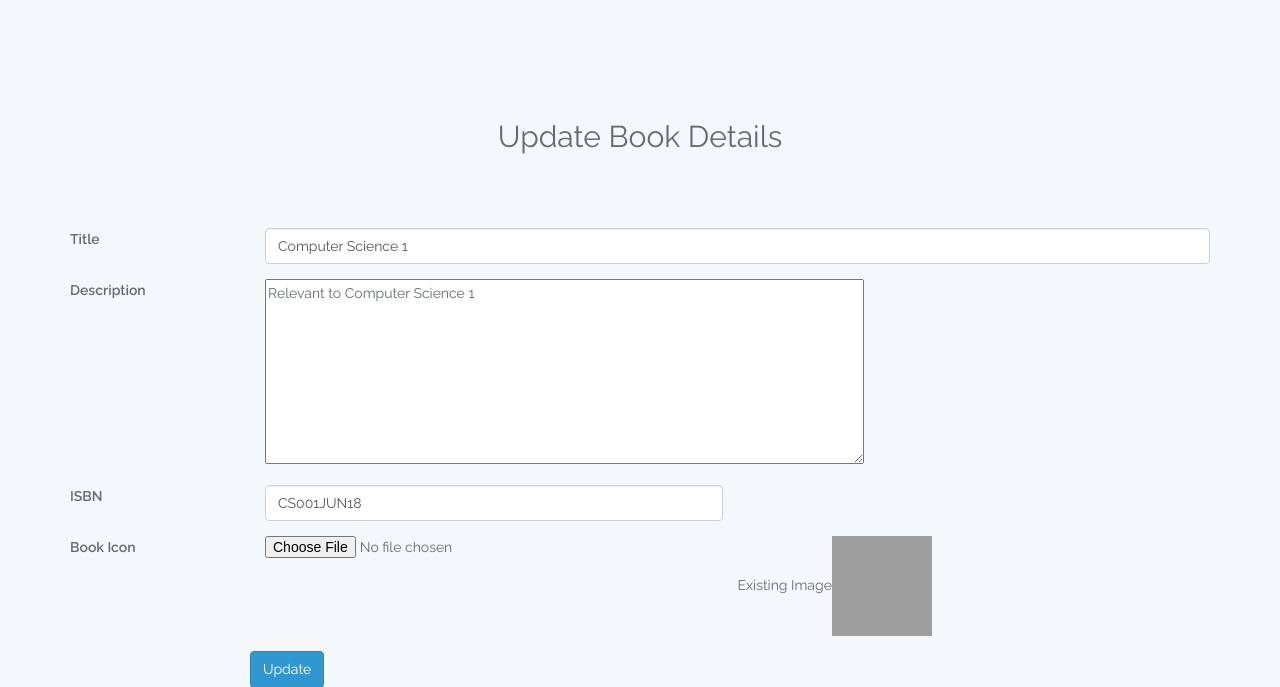
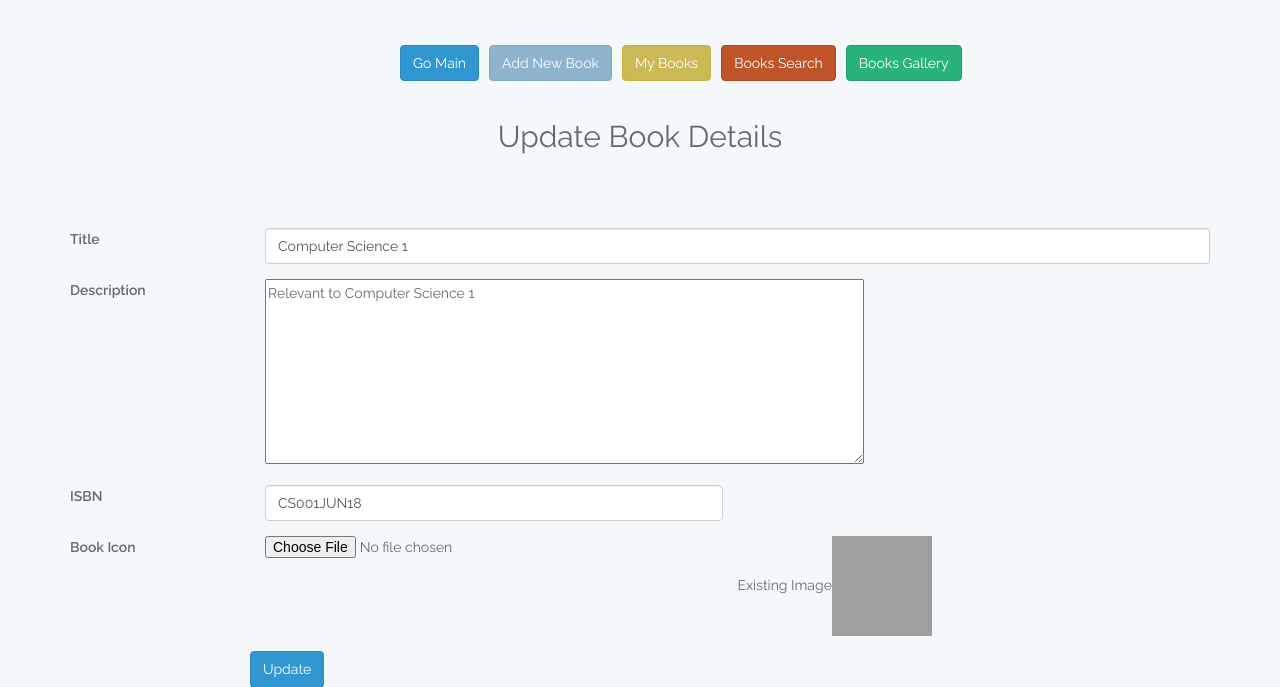
Before and after one commit to phpac2017/booklibrary, a Laravel app: page /crud/1/edit in a window 1280 px wide. Shown: the top 687 px of the page. Run offline with Laravel 8, Linux system fonts and the light colour scheme; a user stored in the database is signed in; data comes from the database, SQL or seed files in the repository; settings files or empty folders that the repository lacks are supplied; grey boxes are pictures that could not be loaded.

Commit message:
Files Updated

```diff
--- a/app/User.php
+++ b/app/User.php
@@ -15,7 +15,7 @@ class User extends Authenticatable
      * @var array
      */
     protected $fillable = [
-        'name', 'email', 'password','google_id',
+        'name', 'email', 'password','google_id','facebook_id',
     ];
 
     /**
--- a/resources/views/crud/create.blade.php
+++ b/resources/views/crud/create.blade.php
@@ -1,6 +1,12 @@
 <!-- create.blade.php -->
 @extends('master')
 @section('content')
+<div class ="menu">
+	<a href="{{ url('/crud/show') }}" class="btn btn-success go_home">Books Gallery</a>
+	<a href="{{ url('/live_search') }}" class="btn btn-danger go_home">Books Search</a>
+	<a href="{{ url('/mylist') }}" class="btn btn-warning go_home">My Books</a>
+	<a href="{{ url('/') }}" class="btn btn-primary go_home">Go Main</a>
+</div>
 <div class="container">
 <h2 class="header_title"> Add New Book </h2>
 <form method="post" action="{{url('crud')}}" enctype="multipart/form-data">
--- a/resources/views/crud/edit.blade.php
+++ b/resources/views/crud/edit.blade.php
@@ -2,6 +2,13 @@
 
 @extends('master')
 @section('content')
+<div class ="menu">
+	<a href="{{ url('/crud/show') }}" class="btn btn-success go_home">Books Gallery</a>
+	<a href="{{ url('/live_search') }}" class="btn btn-danger go_home">Books Search</a>
+	<a href="{{ url('/mylist') }}" class="btn btn-warning go_home">My Books</a>
+	<a href="{{ url('/crud/create') }}" class="btn btn-info go_home">Add New Book</a>
+	<a href="{{ url('/') }}" class="btn btn-primary go_home">Go Main</a>
+</div>
 <div class="container">
 	<h2 class="header_title"> Update Book Details </h2>
 	<form method="post" action="{{action('CRUDController@update', $id)}}" enctype="multipart/form-data">
```
